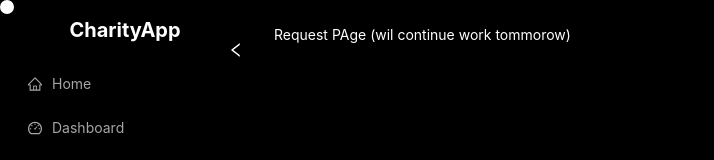
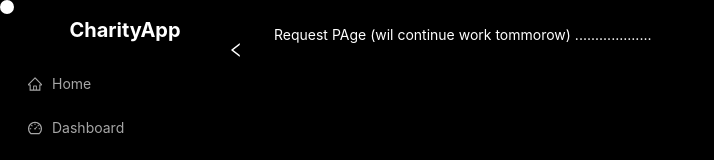
Before and after one commit to 2003devansh/charity_app, a React (Vite) app in the folder frontend/: page /requests in a window 1280 px wide. Shown: the top 160 px of the page, without its empty margins (0-714 px from the left). Built offline with nearby package versions, Linux system fonts and the light colour scheme.

Commit message:
fix: update RequestPage layout for improved readability

```diff
--- a/frontend/src/pages/RequestPage.tsx
+++ b/frontend/src/pages/RequestPage.tsx
@@ -1,5 +1,7 @@
 const RequestPage = () => {
-  return <div>Request PAge (wil continue work tommorow)</div>;
+  return (
+    <div>Request PAge (wil continue work tommorow) ...................</div>
+  );
 };
 
 export default RequestPage;
```
